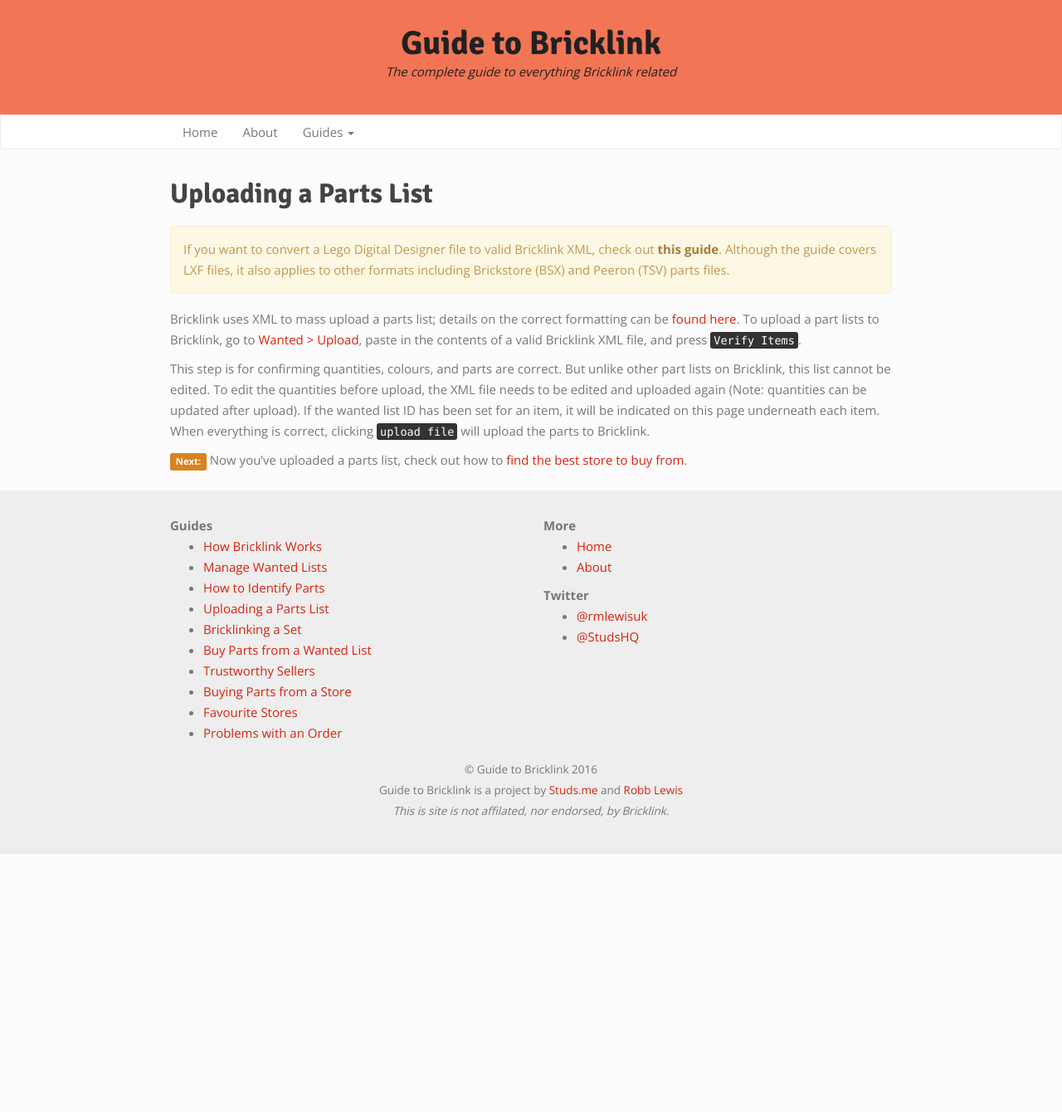
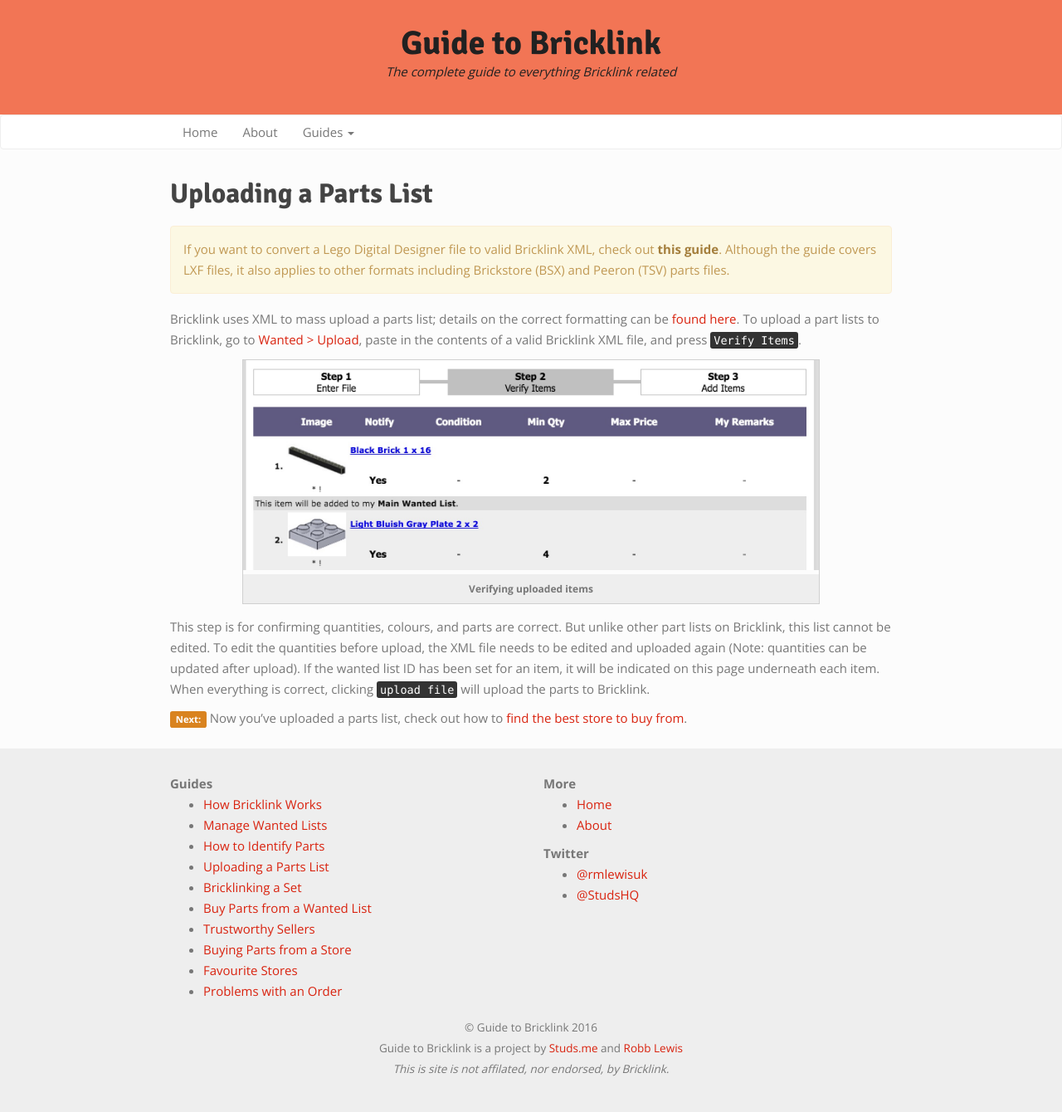
Before and after one commit to rknightuk/guidetobricklink, a Jekyll site: the page built from guides/04-uploading-a-parts-list.md, in a window 1280 px wide. Shown: the whole page at 83% size. Built offline with Jekyll 4.4.1, drawn with Linux system fonts in a browser that asks for light colours; before the commit the page ends 1029 px from its top, so only the background shows below that.

```diff
--- a/guides/04-uploading-a-parts-list.md
+++ b/guides/04-uploading-a-parts-list.md
@@ -14,6 +14,11 @@ If you want to convert a Lego Digital Designer file to valid Bricklink XML, chec
 
 Bricklink uses XML to mass upload a parts list; details on the correct formatting can be [found here](http://www.bricklink.com/help.asp?helpID=207). To upload a part lists to Bricklink, go to [Wanted > Upload](http://www.bricklink.com/wantedXML.asp), paste in the contents of a valid Bricklink XML file, and press <kbd>Verify Items</kbd>.
 
+{% include image.html
+    title="Verifying uploaded items"
+    url="ximages/upload-verify.jpg"
+%}
+
 This step is for confirming quantities, colours, and parts are correct. But unlike other part lists on Bricklink, this list cannot be edited. To edit the quantities before upload, the XML file needs to be edited and uploaded again (Note: quantities can be updated after upload). If the wanted list ID has been set for an item, it will be indicated on this page underneath each item. When everything is correct, clicking <kbd>upload file</kbd> will upload the parts to Bricklink.
 
 <span class="label label-next">Next:</span> Now you've uploaded a parts list, check out how to [find the best store to buy from](/finding-the-best-store-to-buy-from).
```
